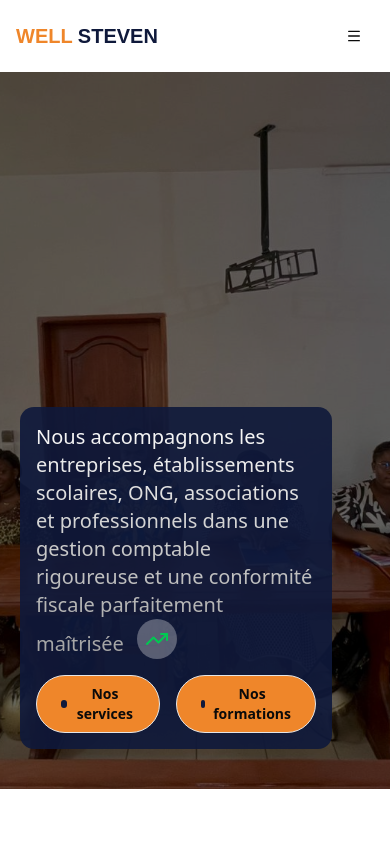
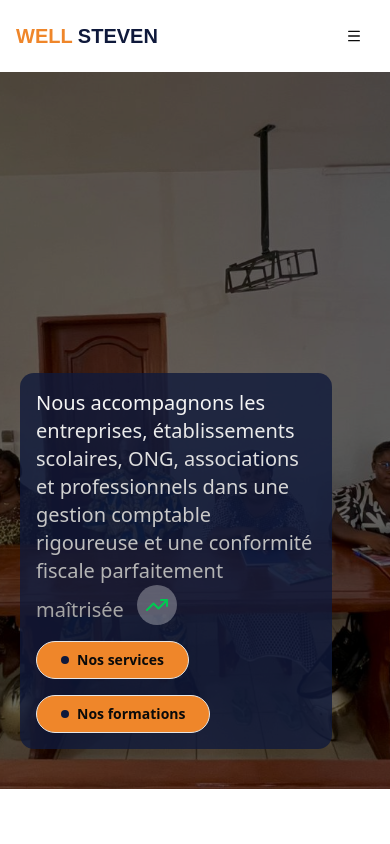
Before and after one commit to HermannRichy/well-steven, a Next.js app: page / in a window 390 px wide. Shown: the top 844 px of the page. Built offline with nearby package versions, Linux system fonts and the light colour scheme; a web font is replaced by a local one.

Commit message:
ui opt 5

```diff
--- a/src/components/sections/Hero.tsx
+++ b/src/components/sections/Hero.tsx
@@ -26,11 +26,11 @@ export default function Hero() {
                     transition={{
                         duration: 0.6,
                     }}
-                    className="z-50 flex flex-col gap-y-4 w-4/5 max-w-xl absolute bottom-10 left-5 bg-primary/90 rounded-xl p-4 lg:p-6 lg:bottom-10 lg:left-10"
+                    className="z-50 flex flex-col gap-y-4 w-4/5 max-w-xl absolute bottom-10 left-5 bg-primary/80 rounded-xl p-4 lg:p-6 lg:bottom-10 lg:left-10"
                 >
                     <motion.p
                         className="text-xl md:text-3xl bg-clip-text text-transparent
-             bg-linear-to-b from-neutral-50 to-neutral-400"
+                        bg-linear-to-b from-neutral-50 to-neutral-400"
                     >
                         Nous accompagnons les entreprises, établissements
                         scolaires, ONG, associations et professionnels dans une
@@ -41,7 +41,7 @@ export default function Hero() {
                         </span>
                     </motion.p>
 
-                    <div className="flex flex-row gap-4">
+                    <div className="flex flex-col md:flex-row gap-4">
                         <InteractiveHoverButton className="bg-secondary text-sm w-fit">
                             <Link href="/services">Nos services</Link>
                         </InteractiveHoverButton>
```
